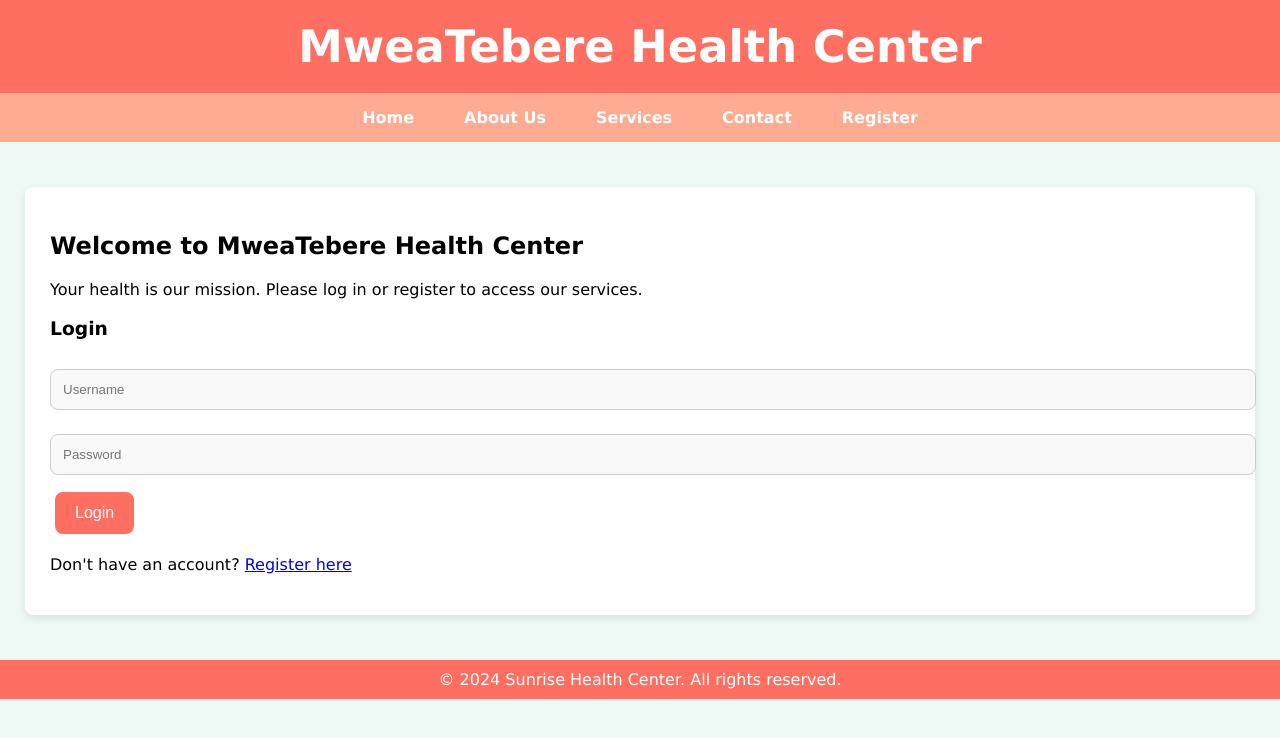
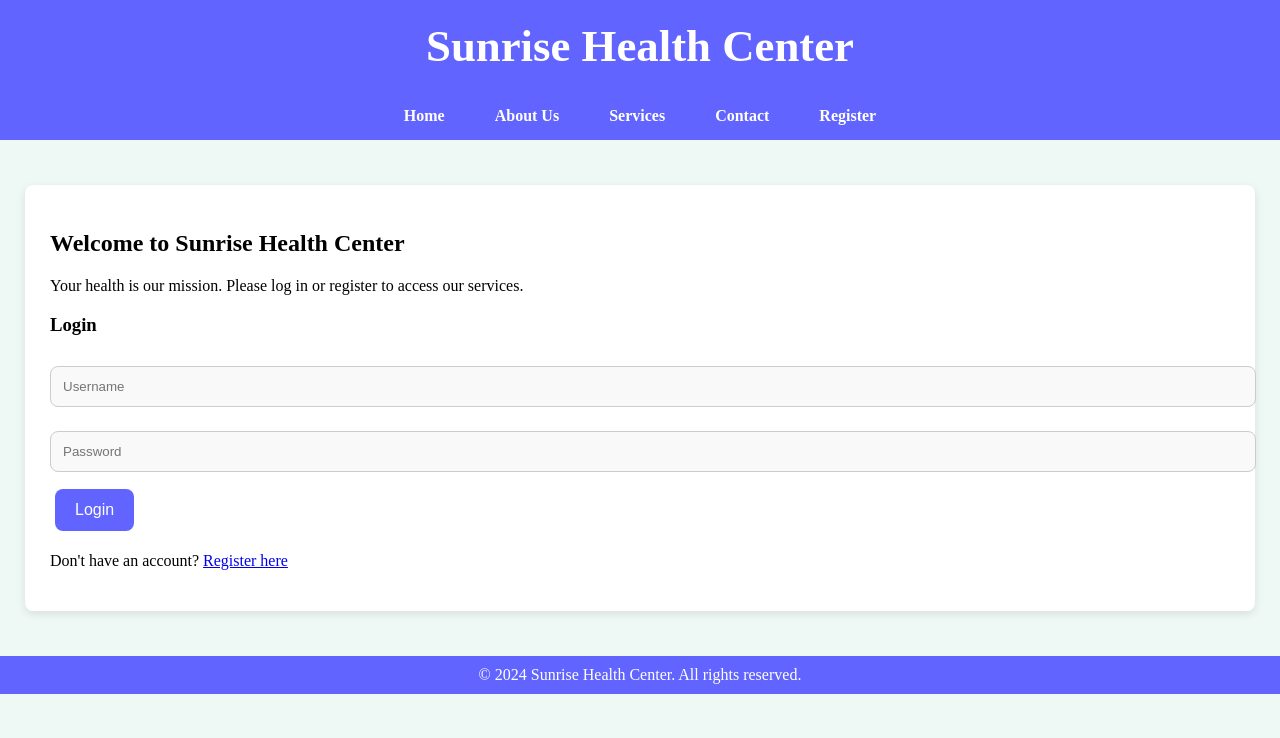
Before and after one commit to Bobitnrb518323/Group-B, a plain HTML site: page MweaTebereHealthCentre.html in a window 1280 px wide. Drawn offline with Linux system fonts and the light colour scheme.

Commit message:
Update MweaTebereHealthCentre.html

```diff
--- a/MweaTebereHealthCentre.html
+++ b/MweaTebereHealthCentre.html
@@ -1,18 +1,20 @@
 <!DOCTYPE html>
 <html lang="en">
 <head>
+
     <meta charset="UTF-8">
     <meta name="viewport" content="width=device-width, initial-scale=1.0">
-    <title>MweaTebere Health Center</title>
+    <title>Sunrise Health Center</title>
     <style>
         body {
-            font-family: 'Verdana', sans-serif;
+
+            font-family: 'Times New Roman', Times ;
             margin: 0;
             padding: 0;
             background-color: #eef9f5; /* Light mint green */
         }
         header {
-            background-color: #ff6f61; /* Coral */
+            background-color: #6164ff; /* Coral */
             color: white;
             padding: 20px;
             text-align: center;
@@ -25,7 +27,7 @@
         nav {
             display: flex;
             justify-content: center;
-            background-color: #ffab91; /* Light coral */
+            background-color: #6164ff; /* Light coral */
         }
         nav a {
             color: white;
@@ -51,7 +53,7 @@
             transform: scale(1.02);
         }
         .button {
-            background-color: #ff6f61; /* Coral */
+            background-color: #6164ff; /* Coral */
             color: white;
             padding: 12px 20px;
             border: none;
@@ -103,7 +105,7 @@
 <body>
 
 <header>
-    <h1>MweaTebere Health Center</h1>
+    <h1>Sunrise Health Center</h1>
 </header>
 
 <nav>
@@ -117,7 +119,7 @@
 <div class="container">
 
     <div id="home" class="card">
-        <h2>Welcome to MweaTebere Health Center</h2>
+        <h2>Welcome to Sunrise Health Center</h2>
         <p>Your health is our mission. Please log in or register to access our services.</p>
 
         <h3>Login</h3>
@@ -129,7 +131,7 @@
 
     <div id="about" class="card hidden">
         <h2>About Us</h2>
-        <p>At MweaTebere Health Center, we are committed to providing exceptional medical services tailored to your needs. Established in 1990, we bring decades of experience and innovation to healthcare.</p>
+        <p>At Sunrise Health Center, we are committed to providing exceptional medical services tailored to your needs. Established in 1990, we bring decades of experience and innovation to healthcare.</p>
         <p>Our mission is to prioritize patient satisfaction through quality and affordability.</p>
     </div>
 
@@ -167,7 +169,7 @@
         <h2>Contact Us</h2>
         <p>Phone: +254 123 456 789</p>
         <p>Email: contact@sunrisehealth.com</p>
-        <p>Location: 2002,Muthukinjo,Kenya</p>
+        <p>Location: 123 Health Ave, Nairobi, Kenya</p>
     </div>
 
     <div id="register" class="card hidden">
@@ -180,7 +182,7 @@
 
 </div>
 
-<footer style="background-color: #ff6f61; color: white; text-align: center; padding: 10px;">
+<footer style="background-color: #6164ff; color: white; text-align: center; padding: 10px;">
     &copy; 2024 Sunrise Health Center. All rights reserved.
 </footer>
 
```
